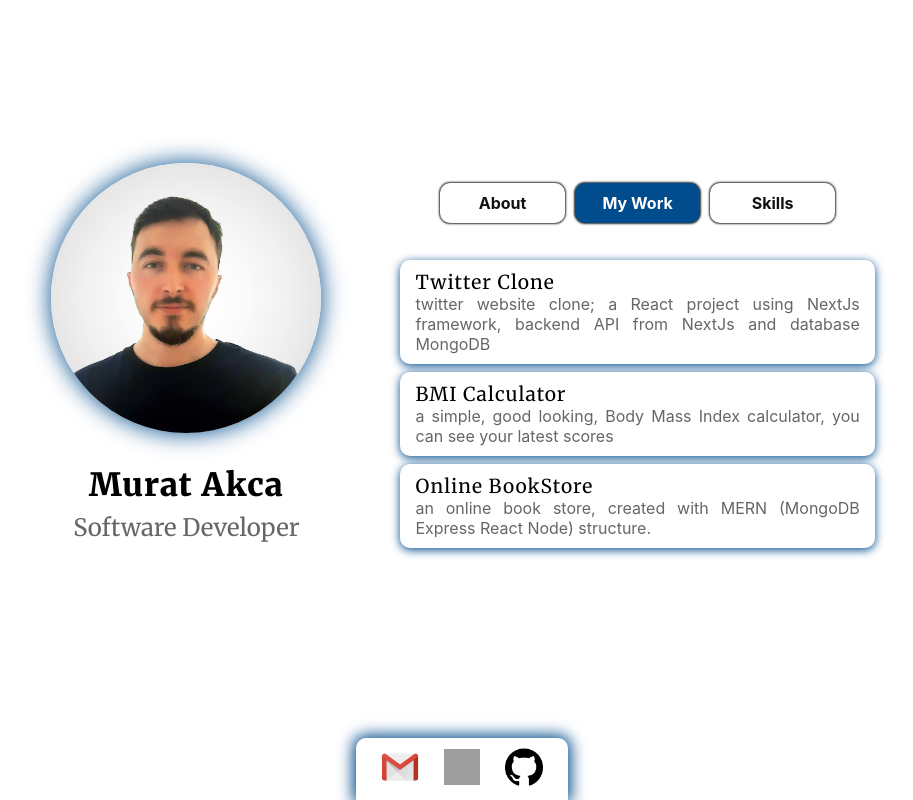
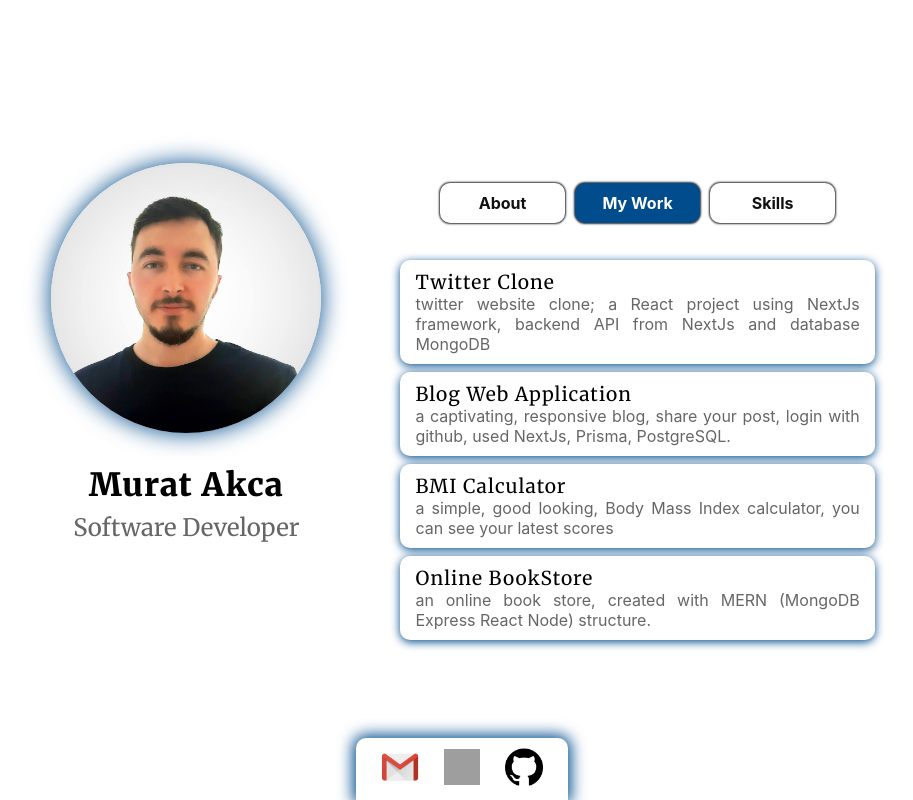
Before and after one commit to muratsgt/muratspage, a Next.js app: page / in a window 1280 px wide. Both pictures are taken after a click on the button "My Work". Shown: the whole page, without its empty margins (178-1091 px from the left). Built offline with nearby package versions, Linux system fonts and the light colour scheme; grey boxes are pictures that could not be loaded.

Commit message:
projects update

```diff
--- a/components/Projects/index.js
+++ b/components/Projects/index.js
@@ -9,6 +9,12 @@ export default function ProjectSet({ children }) {
         <Project title="Twitter Clone" coloreffect="default">
           twitter website clone; a React project using NextJs framework,
           backend API from NextJs and database MongoDB
+        </Project>
+      </a></Link>
+      <Link href="https://murats-blog.vercel.app/"><a>
+        <Project title="Blog Web Application" coloreffect="default">
+          a captivating, responsive blog, share your post,
+          login with github, used NextJs, Prisma, PostgreSQL.
         </Project>
       </a></Link>
       <Link href="https://bodymassindex-xi.vercel.app/"><a>
```
